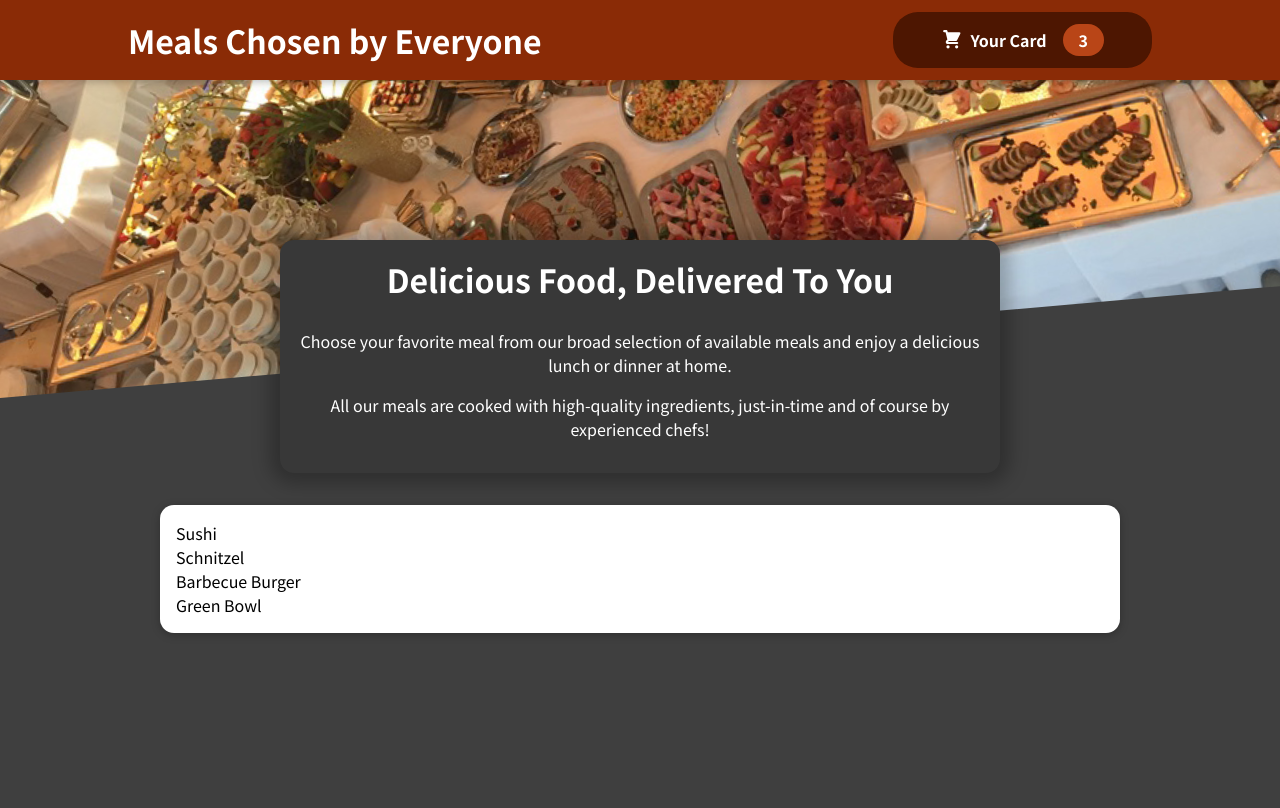
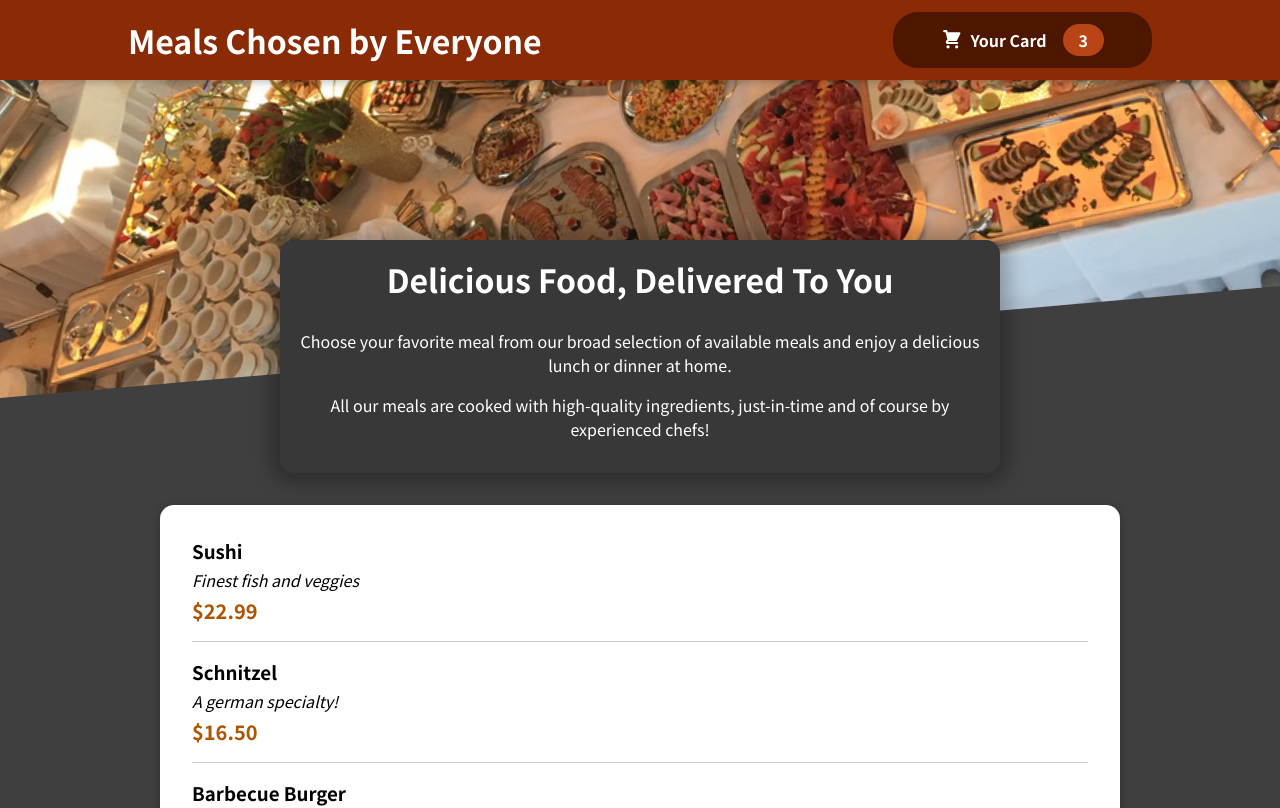
Before and after one commit to faheem4531/React-Projects, a React (Create React App) app in the folder Order Meal App/: page / in a window 1280 px wide. Shown: the top 808 px of the page. Built offline with nearby package versions, Linux system fonts and the light colour scheme.

Commit message:
mealItem list component

```diff
--- a/Order Meal App/src/components/Meals/AvailableMeals.js
+++ b/Order Meal App/src/components/Meals/AvailableMeals.js
@@ -1,5 +1,6 @@
 import classes from './AvailableMeals.module.css';
 import Card from '../UI/Card';
+import MealItem from './MealItem/MealItem';
 
 const DUMMY_MEALS = [
   {
@@ -29,7 +30,15 @@
 ];
 
 const AvailableMeals = () => {
-  const mealList = DUMMY_MEALS.map(meal => <li>{meal.name}</li>)
+  const mealList = DUMMY_MEALS.map(meal => (
+    <MealItem
+      key={meal.id}
+      name={meal.name}
+      description={meal.description}
+      price={meal.price}
+    />
+  ))
+
   return (
     <section className={classes.meals}>
       <Card>
--- /dev/null
+++ b/Order Meal App/src/components/Meals/MealItem/MealItem.js
@@ -0,0 +1,20 @@
+import classes from './MealItem.module.css';
+
+const MealItem = props => {
+  const price = `$${props.price.toFixed(2)}`;
+
+  return (
+    <li className={classes.meal}>
+      <div>
+        <h3 className={classes.name}>{props.name}</h3>
+        <div className={classes.description}>{props.description}</div>
+        <div className={classes.price}>{price}</div>
+      </div>
+      <div>
+
+      </div>
+    </li>
+  )
+}
+
+export default MealItem;
--- /dev/null
+++ b/Order Meal App/src/components/Meals/MealItem/MealItem.module.css
@@ -0,0 +1,22 @@
+.meal {
+  display: flex;
+  justify-content: space-between;
+  margin: 1rem;
+  padding-bottom: 1rem;
+  border-bottom: 1px solid #ccc;
+}
+
+.meal h3 {
+  margin: 0 0 0.25rem 0;
+}
+
+.description {
+  font-style: italic;
+}
+
+.price {
+  margin-top: 0.25rem;
+  font-weight: bold;
+  color: #ad5502;
+  font-size: 1.25rem;
+}
```
